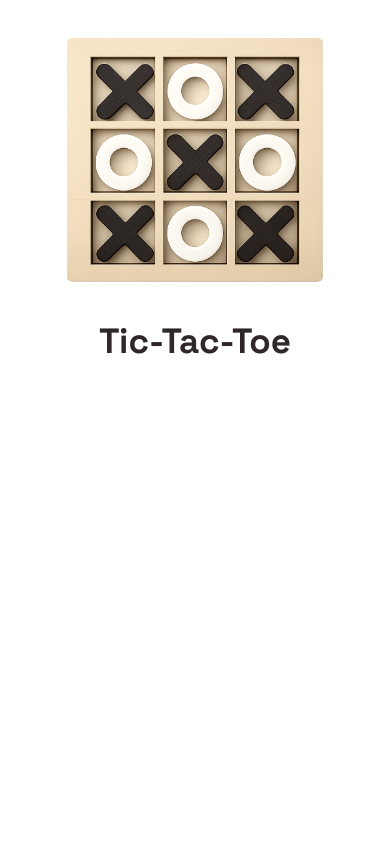
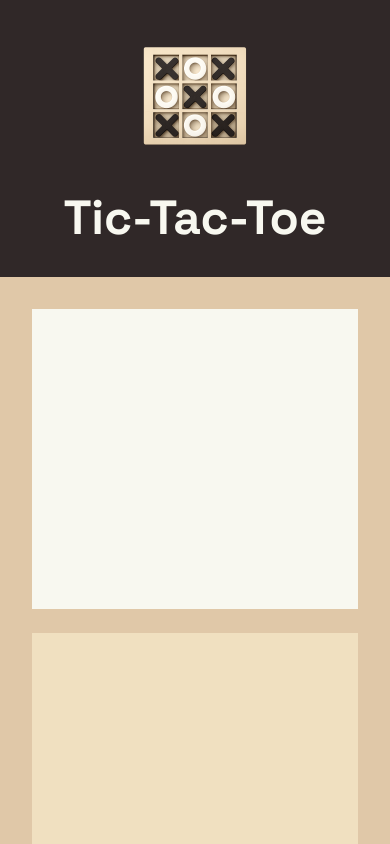
Before and after one commit to ranydev0/tic-tac-toe, a React (Vite) app: page / in a window 390 px wide. Shown: the top 844 px of the page. Built offline with nearby package versions, Linux system fonts and the light colour scheme.

Commit message:
fix: responsive layout

```diff
--- a/src/App.jsx
+++ b/src/App.jsx
@@ -1,5 +1,10 @@
 function App() {
-  return <div></div>;
+  return (
+    <div id="game-container">
+      <div id="board-container"></div>
+      <div id="info-container"></div>
+    </div>
+  );
 }
 
 export default App;
--- a/src/index.css
+++ b/src/index.css
@@ -2,6 +2,7 @@ body {
   margin: auto;
   max-width: 1200px;
   font-family: "Space Grotesk";
+  background-color: #302828;
 }
 
 header {
@@ -10,20 +11,58 @@ header {
   flex-wrap: wrap;
   align-items: center;
   justify-content: center;
-  gap: 10%;
+  gap: 2rem;
+  padding: 2rem 1.5rem;
+  background-color: #302828;
 }
 
 img {
-  width: 20rem;
+  width: clamp(8rem, 20vw, 20rem);
+  max-width: 100%;
+  height: auto;
   flex-shrink: 1;
-  max-width: 100%;
 }
 
 h1 {
   margin: 0;
-  font-size: 9vw;
-  line-height: 1.2;
-  flex-shrink: 2;
-  max-width: 100%;
-  color: #302828;
+  font-size: clamp(3rem, 9vw, 7rem);
+  line-height: 1.1;
+  color: #f8f8f0;
 }
+
+#game-container {
+  display: flex;
+  flex-wrap: wrap-reverse;
+  align-items: stretch;
+  justify-content: center;
+  height: auto;
+  padding: 2rem;
+  gap: 1.5rem;
+  margin-bottom: 3rem;
+  background-color: #e0c8a8;
+}
+
+#board-container {
+  flex: 1 1 600px;
+  max-width: 700px;
+  min-width: 300px;
+  aspect-ratio: 1 / 1;
+  background-color: #f0e0c0;
+}
+
+#info-container {
+  flex: 1 1 300px;
+  max-width: 400px;
+  min-width: 280px;
+  min-height: clamp(300px, 20vh, 700px);
+  background-color: #f8f8f0;
+}
+
+@media (max-width: 1000px) {
+  #board-container,
+  #info-container {
+    flex: 1 1 700px;
+    max-width: 700px;
+    width: min(700px, 100%);
+  }
+}
```
